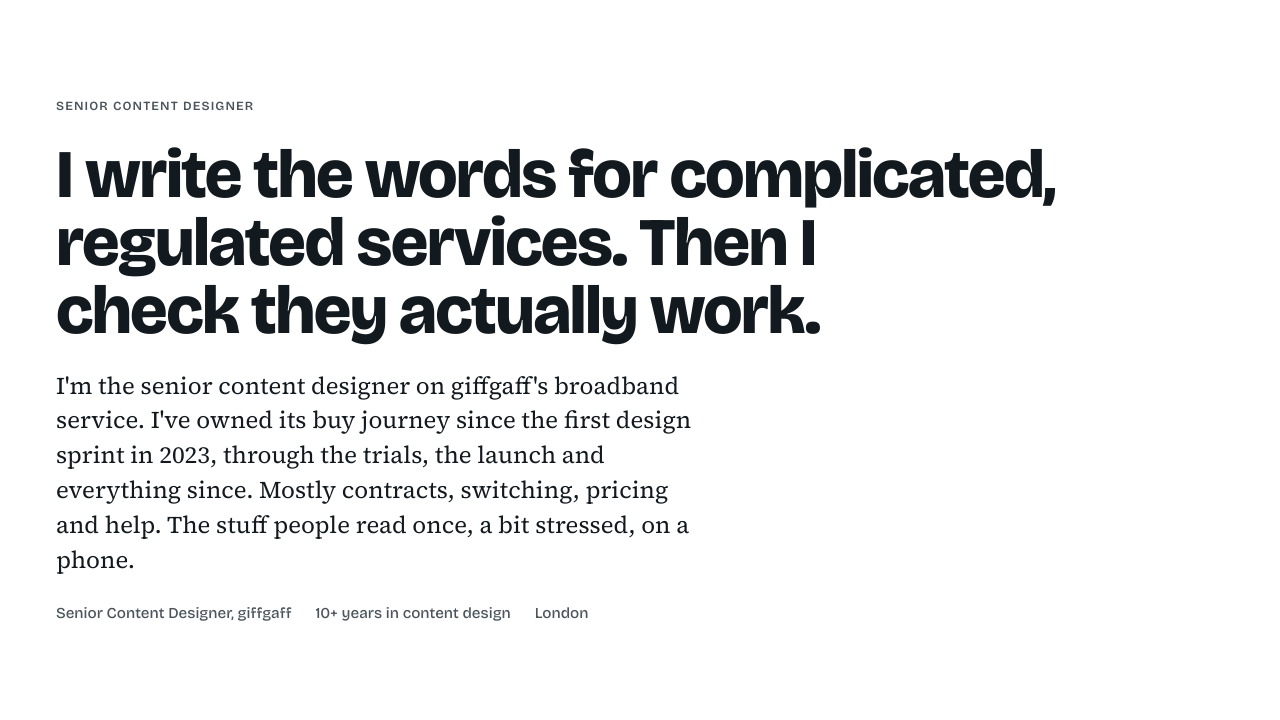
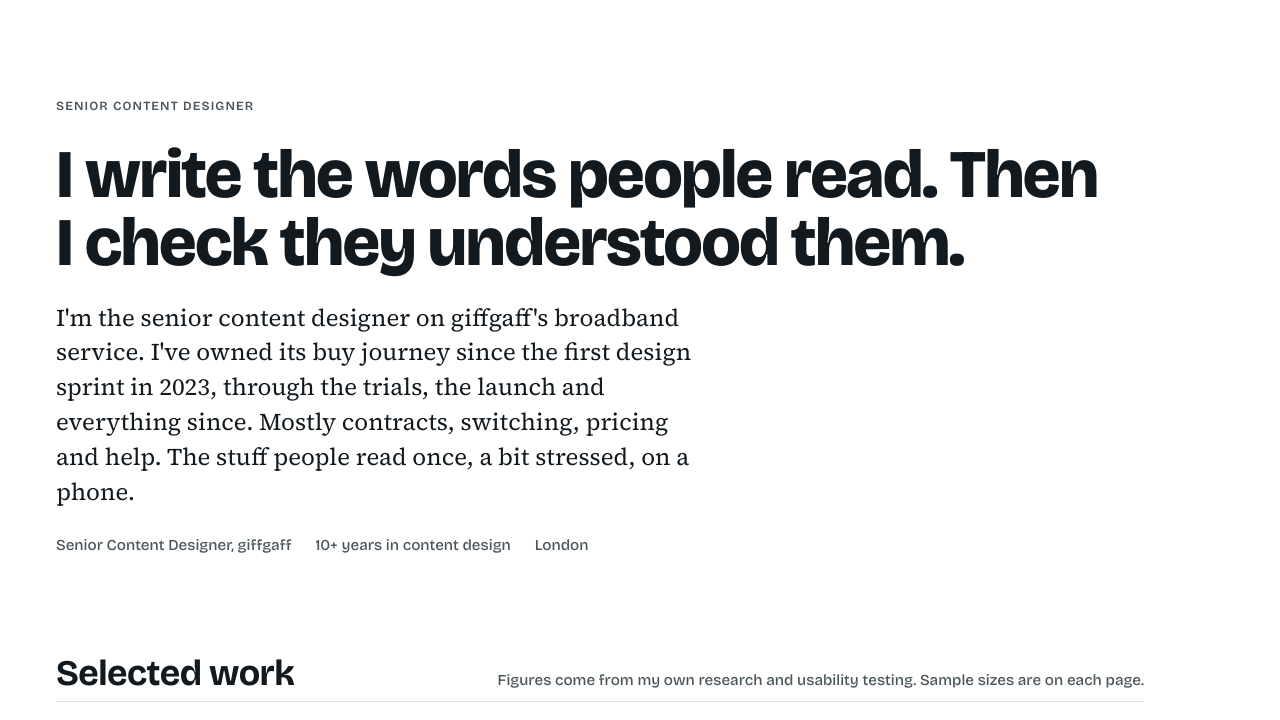
Before and after one commit to alanwatson-content/alanwatson-content.github.io, a plain HTML site: page index.html in a window 1280 px wide. Shown: the part 69-789 px from the top of the page. Drawn offline with nearby package versions, Linux system fonts and the light colour scheme.

Commit message:
Update homepage headline
Co-Authored-By: Claude Opus 5.5 <noreply@anthropic.com>
Claude-Session: https://claude.ai/code/session_01JPu5N96KSXLRwGmdfntxLy

```diff
--- a/index.html
+++ b/index.html
@@ -13,7 +13,7 @@
 <main id="main">
 <section class="hero">
   <p class="eyebrow">Senior content designer</p>
-  <h1>I write the words for complicated, regulated services. Then I check they actually work.</h1>
+  <h1>I write the words people read. Then I check they understood them.</h1>
   <p class="lede">I'm the senior content designer on giffgaff's broadband service. I've owned its buy journey since the first design sprint in 2023, through the trials, the launch and everything since. Mostly contracts, switching, pricing and help. The stuff people read once, a bit stressed, on a phone.</p>
   <ul class="hero-meta">
     <li>Senior Content Designer, giffgaff</li>
```
Also changed, not shown: wise/index.html (+1 -1 lines).
